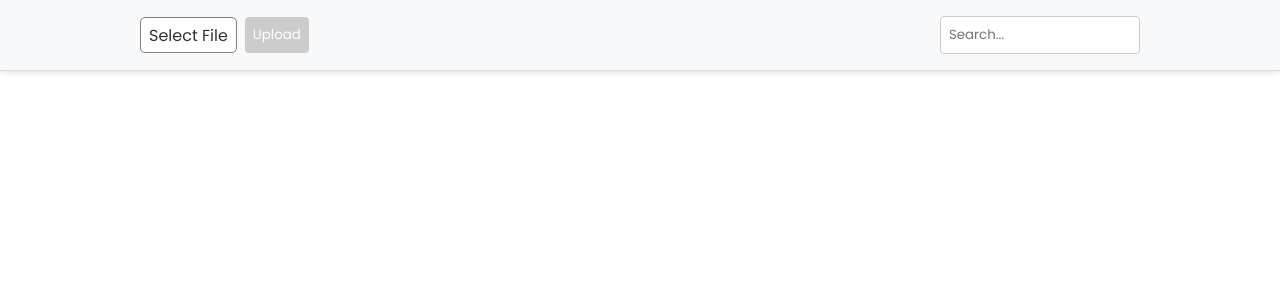
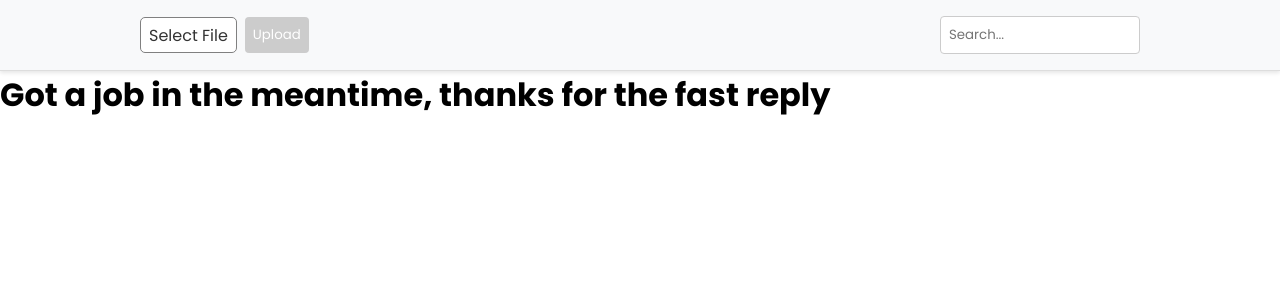
Before and after one commit to pabllot/csv_upload, a React (Vite) app in the folder frontend/: page / in a window 1280 px wide. Shown: the top 300 px of the page. Built offline with nearby package versions, Linux system fonts and the light colour scheme; no server answers.

Commit message:
string got a job

```diff
--- a/frontend/src/App.tsx
+++ b/frontend/src/App.tsx
@@ -11,7 +11,7 @@ const App = () => {
   return (
     <div style={{ width: "100%" }}>
       <Navbar query={query} setQuery={setQuery} />
-      <Cards data={data} />
+      <h1>Got a job in the meantime, thanks for the fast reply</h1>
     </div>
   );
 };
```
